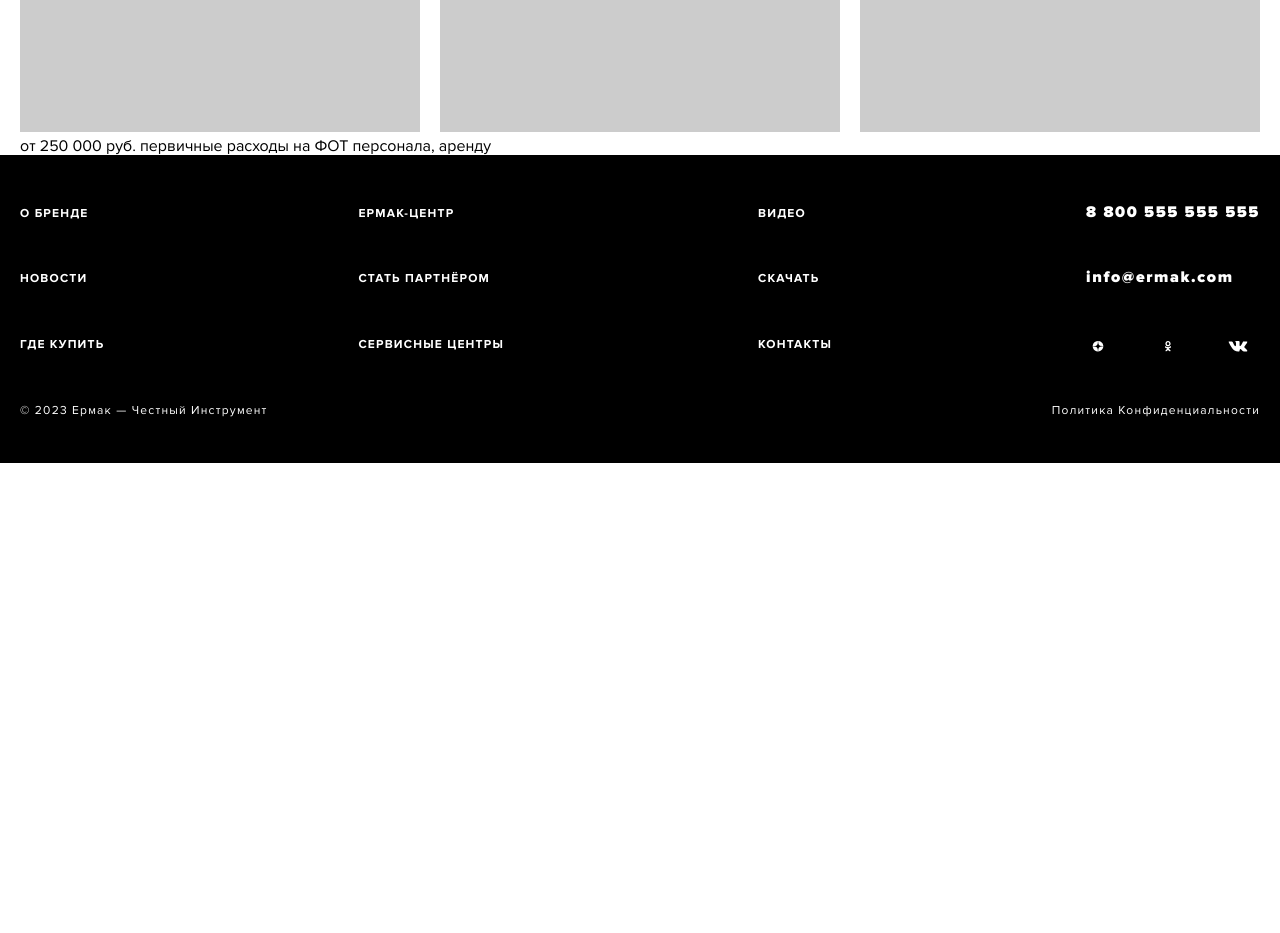
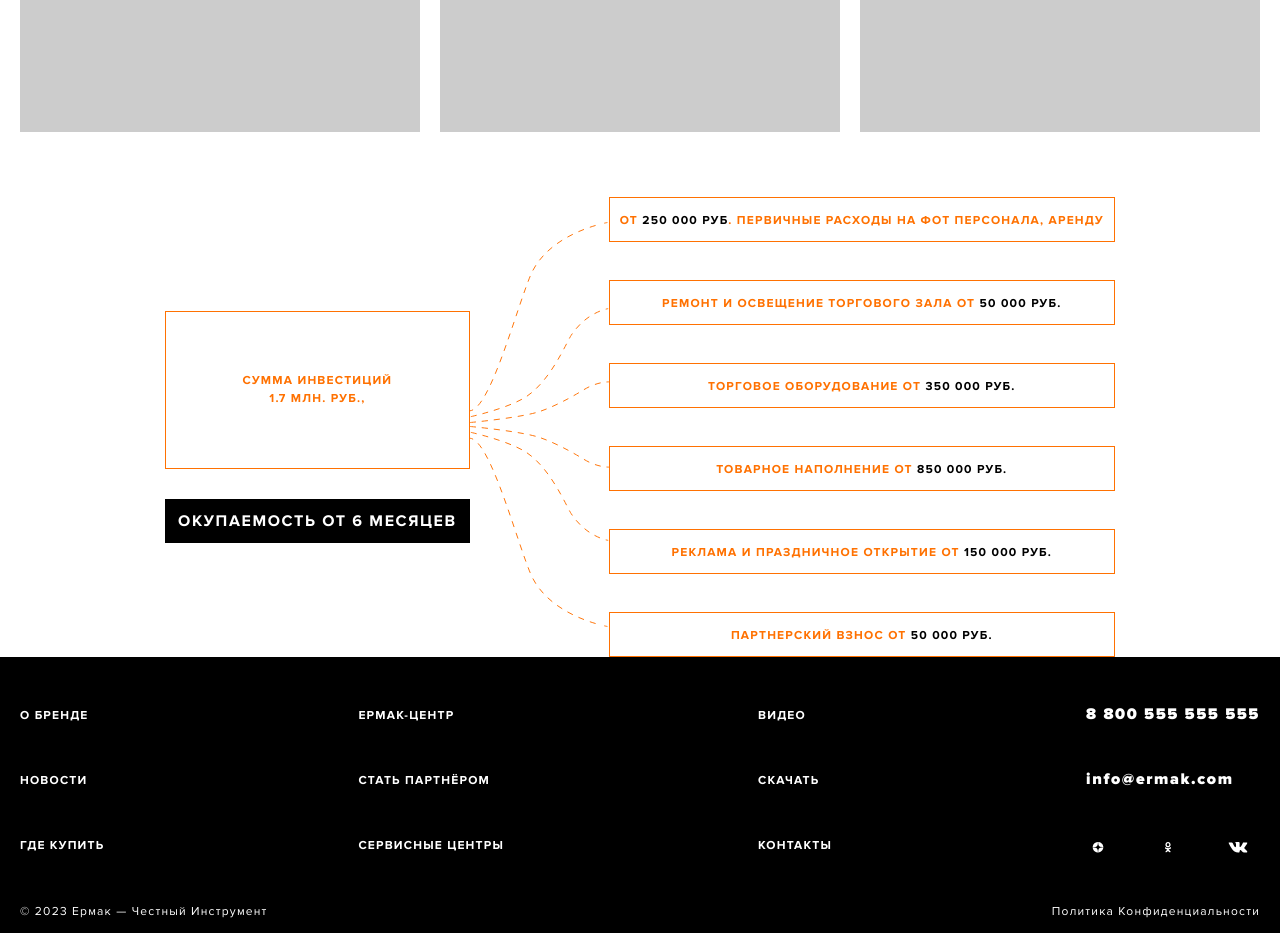
Before and after one commit to maximum454/ermak-russia, a website: page src/ermak-center.html in a window 1280 px wide. Shown: the part 1380-2313 px from the top of the page. Before the commit the page ends 1843 px from the top, so only its background shows below. Drawn offline with nearby package versions, Linux system fonts and the light colour scheme; files that its build step writes are made by us from their sources; placeholder pictures from the web are drawn by us.

Commit message:
ermak-center-invest

```diff
--- a/src/ermak-center.html
+++ b/src/ermak-center.html
@@ -125,11 +125,21 @@
         <div class="ermak-center-invest">
             <div class="container">
                 <div class="ermak-center-invest__body">
-                    <div></div>
-                    <div>
-                        <div class="ermak-center-invest__item">от <span>250 000 руб</span>. первичные расходы на ФОТ
-                            персонала, аренду
+                    <div class="ermak-center-invest__left">
+                        <div class="ermak-center-invest__item">Сумма инвестиций<br> 1.7 млн. руб., </div>
+                        <div class="ermak-center-invest__okupaemost">окупаемость от 6 месяцев</div>
+                    </div>
+                    <div class="ermak-center-invest__decor">
+                        <img class="img-fluid" src="./img/ermak-center-invest-decor.svg" width="139" height="405" alt="">
+                    </div>
+                    <div class="ermak-center-invest__right">
+                        <div class="ermak-center-invest__item">от <span>250 000 руб</span>. первичные расходы на ФОТ персонала, аренду
                         </div>
+                        <div class="ermak-center-invest__item">ремонт и освещение торгового зала от <span>50 000 руб.</span> </div>
+                        <div class="ermak-center-invest__item">торговое оборудование от <span>350 000 руб.</span></div>
+                        <div class="ermak-center-invest__item">товарное наполнение от <span>850 000 руб.</span> </div>
+                        <div class="ermak-center-invest__item">реклама и праздничное открытие от <span>150 000 руб.</span></div>
+                        <div class="ermak-center-invest__item">партнерский взнос от <span>50 000 руб.</span> </div>
                     </div>
                 </div>
             </div>
--- /dev/null
+++ b/src/scss/componets/ermak-center-invest.scss
@@ -0,0 +1,51 @@
+.ermak-center-invest{
+  margin-top: 60px;
+  &__body{
+    display: flex;
+    flex-wrap: wrap;
+    justify-content: center;
+    align-items: center;
+    max-width: 1046px;
+    margin: 0 auto;
+  }
+  &__left{
+    max-width: 335px;
+    .ermak-center-invest__item{
+      margin-bottom: 30px;
+      padding: 60px;
+      text-align: center;
+    }
+  }
+  &__right{
+    max-width: 571px;
+  }
+  &__item{
+    font-weight: 700;
+    font-size: 12px;
+    line-height: 18px;
+    text-align: center;
+    letter-spacing: 0.1em;
+    text-transform: uppercase;
+    color: #FF7101;
+    padding: 14px 10px 11px;
+    border: 1px solid #FF7101;
+    margin-bottom: 38px;
+    &:last-of-type{
+      margin-bottom: 0;
+    }
+    span{
+      color: #000000;
+    }
+  }
+  &__okupaemost{
+    font-weight: 700;
+    font-size: 16px;
+    line-height: 18px;
+    text-align: center;
+    letter-spacing: 0.1em;
+    text-transform: uppercase;
+    color: #FFFFFF;
+    background: #000000;
+    padding: 13px 13px;
+  }
+}
--- a/src/scss/ermak-russia.scss
+++ b/src/scss/ermak-russia.scss
@@ -266,3 +266,4 @@ body{
 @import "componets/menu-mob-footer";
 @import "componets/ermak-center-map";
 @import "componets/ermak-center-key";
+@import "componets/ermak-center-invest";
```
Also changed, not shown: build/css/ermak-russia.css, build/css/ermak-russia.min.css, build/ermak-center.html, build/img/ermak-center-invest-decor.svg (added), src/img/ermak-center-invest-decor.svg (added).
